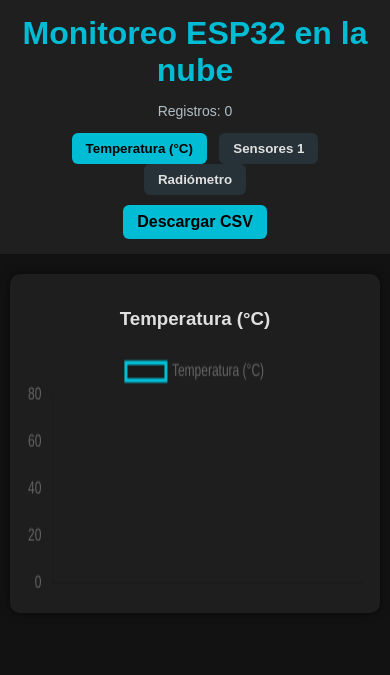
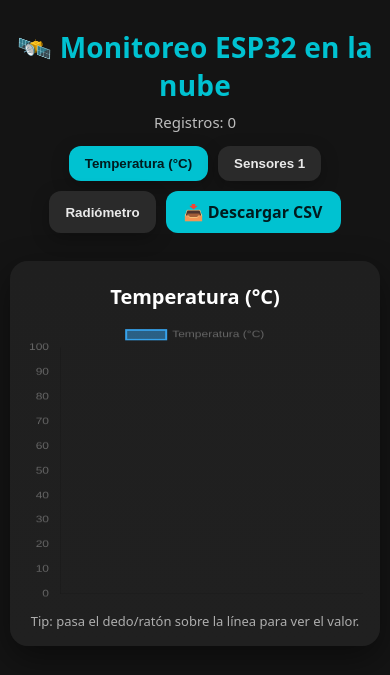
Before and after one commit to keilanicolas-dev/esp32-flask-nube, a Flask app: page / in a window 390 px wide. Shown: the top 675 px of the page. Run offline with Flask 3, Linux system fonts and the light colour scheme; data that the repository does not hold is empty; some libraries are stand-ins or nearby versions.

Commit message:
Update index.html

```diff
--- a/templates/index.html
+++ b/templates/index.html
@@ -1,254 +1,352 @@
 <!DOCTYPE html>
 <html lang="es">
 <head>
-    <meta charset="UTF-8">
+  <meta charset="UTF-8" />
+  <meta name="viewport" content="width=device-width, initial-scale=1.0"/>
   <title>Monitoreo ESP32 en la nube</title>
+
   <script src="https://cdn.jsdelivr.net/npm/chart.js"></script>
+
   <style>
-        body {
-            background-color: #121212;
-            color: #E0E0E0;
-            font-family: Arial, sans-serif;
-            margin: 0;
-            padding: 0;
-            text-align: center;
+    :root{
+      --bg:#141414;
+      --panel:#1f1f1f;
+      --panel2:#202020;
+      --text:#eaeaea;
+      --muted:#bdbdbd;
+      --accent:#00c2d1;
+      --shadow: 0 12px 35px rgba(0,0,0,.45);
+      --radius: 18px;
     }
-        header {
-            background: #1F1F1F;
-            padding: 15px;
-            margin-bottom: 10px;
+
+    *{ box-sizing:border-box; }
+    body{
+      margin:0;
+      font-family: system-ui, -apple-system, Segoe UI, Roboto, Arial, sans-serif;
+      background: var(--bg);
+      color: var(--text);
+      text-align:center;
     }
-        h1 {
-            margin: 0;
-            color: #00BCD4;
+
+    header{
+      padding: 22px 14px 10px;
     }
-        #contador {
-            color: #B0BEC5;
-            font-size: 14px;
+
+    h1{
+      margin: 6px 0 8px;
+      font-size: 34px;
+      font-weight: 800;
+      letter-spacing: .2px;
+      color: var(--accent);
+      display:flex;
+      gap:10px;
+      justify-content:center;
+      align-items:center;
     }
-        .tabs {
-            margin-top: 8px;
+
+    .sub{
+      color: var(--muted);
+      margin: 0 0 14px;
+      font-size: 15px;
     }
-        .tabs button {
-            background:#263238;
-            border:none;
-            color:#E0E0E0;
-            padding:8px 14px;
-            margin:0 4px;
-            border-radius:6px;
+
+    .controls{
+      display:flex;
+      flex-wrap:wrap;
+      justify-content:center;
+      gap:10px;
+      margin: 10px 0 18px;
+    }
+
+    .btn{
+      border:0;
+      background:#2a2a2a;
+      color:var(--text);
+      padding: 10px 16px;
+      border-radius: 12px;
       cursor:pointer;
-            font-weight:bold;
+      font-weight: 650;
+      box-shadow: 0 6px 18px rgba(0,0,0,.25);
+      transition: transform .08s ease, background .2s ease;
+      user-select:none;
     }
-        .tabs button.active {
-            background:#00BCD4;
-            color:#000;
+    .btn:active{ transform: scale(.98); }
+    .btn:hover{ background:#333; }
+
+    .btn.active{
+      background: var(--accent);
+      color: #001b1e;
     }
-        .view {
+
+    .btn-csv{
+      background: var(--accent);
+      color: #001b1e;
+      padding: 10px 18px;
+      border-radius: 12px;
+      font-weight: 800;
+      text-decoration:none;
+      display:inline-flex;
+      align-items:center;
+      gap:10px;
+    }
+    .btn-csv:hover{ filter: brightness(1.05); }
+
+    .wrap{
+      width:min(1100px, 95vw);
+      margin: 0 auto 30px;
+    }
+
+    .tab{
       display:none;
+      animation: fade .15s ease;
     }
-        .view.active {
-            display:block;
+    .tab.active{ display:block; }
+
+    @keyframes fade{
+      from{ opacity:.85; transform: translateY(2px); }
+      to{ opacity:1; transform: translateY(0); }
     }
-        .grid {
-            display: flex;
-            flex-wrap: wrap;
-            justify-content: center;
-            gap: 20px;
-            padding: 10px;
+
+    .grid{
+      display:grid;
+      grid-template-columns: 1fr 1fr;
+      gap: 18px;
+      margin-top: 18px;
     }
-        .card {
-            background: #1E1E1E;
-            border-radius: 10px;
-            padding: 15px;
-            width: 420px;
-            box-shadow: 0 0 10px rgba(0,0,0,0.5);
+
+    .card{
+      background: linear-gradient(180deg, var(--panel), var(--panel2));
+      border-radius: var(--radius);
+      box-shadow: var(--shadow);
+      padding: 18px 16px 16px;
     }
-        canvas {
+
+    .card h2{
+      margin: 4px 0 12px;
+      font-size: 20px;
+      font-weight: 800;
+      color: #fff;
+    }
+
+    canvas{
       width: 100% !important;
-            height: 250px !important;
+      height: 300px !important;
     }
-        a.btn {
-            display:inline-block;
-            margin-top:10px;
-            padding:8px 14px;
-            background:#00BCD4;
-            color:#000;
-            border-radius:6px;
-            text-decoration:none;
-            font-weight:bold;
+
+    @media (max-width: 850px){
+      .grid{ grid-template-columns: 1fr; }
+      canvas{ height: 280px !important; }
+      h1{ font-size: 28px; }
+    }
+
+    .hint{
+      color: var(--muted);
+      font-size: 13px;
+      margin-top: 10px;
+      opacity:.9;
     }
   </style>
 </head>
+
 <body>
   <header>
-    <h1>Monitoreo ESP32 en la nube</h1>
-    <p id="contador">Registros: 0</p>
-    <div class="tabs">
-        <button class="tab-btn active" data-target="tab-temp">Temperatura (°C)</button>
-        <button class="tab-btn" data-target="tab-grupo1">Sensores 1</button>
-        <button class="tab-btn" data-target="tab-rad">Radiómetro</button>
+    <h1>🛰️ Monitoreo ESP32 en la nube</h1>
+    <p class="sub">Registros: <span id="regCount">0</span></p>
+
+    <div class="controls">
+      <button class="btn active" id="btnTemp" onclick="mostrarTab('temp', this)">Temperatura (°C)</button>
+      <button class="btn" id="btnSens" onclick="mostrarTab('sens', this)">Sensores 1</button>
+      <button class="btn" id="btnRad"  onclick="mostrarTab('rad', this)">Radiómetro</button>
+
+      <!-- Si tu endpoint CSV es /csv, cambia href="/api/csv" por href="/csv" -->
+      <a class="btn-csv" href="/api/csv" download>📥 Descargar CSV</a>
     </div>
-    <a class="btn" href="/api/csv"> Descargar CSV</a>
   </header>
 
-<!-- TAB 1: Voltaje 2 -->
-<div id="tab-temp" class="view active">
+  <div class="wrap">
+    <!-- TAB TEMPERATURA -->
+    <section class="tab active" id="temp">
+      <div class="card">
+        <h2>Temperatura (°C)</h2>
+        <canvas id="cTemp"></canvas>
+        <div class="hint">Tip: pasa el dedo/ratón sobre la línea para ver el valor.</div>
+      </div>
+    </section>
+
+    <!-- TAB SENSORES 1 -->
+    <section class="tab" id="sens">
       <div class="grid">
         <div class="card">
-            <h3>Temperatura (°C)</h3>
-<canvas id="grafVoltaje2"></canvas>
+          <h2>Voltaje (V)</h2>
+          <canvas id="cVolt"></canvas>
+        </div>
+        <div class="card">
+          <h2>Corriente (A)</h2>
+          <canvas id="cCorr"></canvas>
+        </div>
+        <div class="card" style="grid-column: 1 / -1;">
+          <h2>Potencia (W)</h2>
+          <canvas id="cPot"></canvas>
         </div>
       </div>
+    </section>
+
+    <!-- TAB RADIÓMETRO -->
+    <section class="tab" id="rad">
+      <div class="card">
+        <h2>Radiómetro</h2>
+        <canvas id="cRad"></canvas>
       </div>
-
-<!-- TAB 2: grupo principal -->
-<div id="tab-grupo1" class="view">
-    <div class="grid">
-        <div class="card">
-            <h3>Voltaje 1 (V)</h3>
-            <canvas id="grafVoltaje1"></canvas>
-        </div>
-        <div class="card">
-            <h3>Corriente 1 (A)</h3>
-            <canvas id="grafCorriente1"></canvas>
-        </div>
-        <div class="card">
-            <h3>Potencia 1 (W)</h3>
-            <canvas id="grafPotencia1"></canvas>
-        </div>
-    </div>
-</div>
-
-<!-- TAB 3: radiómetro -->
-<div id="tab-rad" class="view">
-    <div class="grid">
-        <div class="card">
-            <h3>Radiómetro</h3>
-            <canvas id="grafRad"></canvas>
-        </div>
-    </div>
+    </section>
   </div>
 
   <script>
-    // Tabs
-    const tabBtns = document.querySelectorAll(".tab-btn");
-    const views = document.querySelectorAll(".view");
-    tabBtns.forEach(btn => {
-        btn.addEventListener("click", () => {
-            tabBtns.forEach(b => b.classList.remove("active"));
-            views.forEach(v => v.classList.remove("active"));
-            btn.classList.add("active");
-            document.getElementById(btn.dataset.target).classList.add("active");
-        });
-    });
+    // =========================
+    // CONFIG
+    // =========================
+    const MAX_POINTS = 80;     // ventana visible (evita saturación)
+    const INTERVAL_MS = 3000;  // cada cuánto actualiza (ms)
+    let lastId = 0;
 
-    // Crear gráficos
-    const makeChart = (id, label, maxY) => {
-    const ctx = document.getElementById(id).getContext("2d");
+    // =========================
+    // TABS
+    // =========================
+    function mostrarTab(id, btn){
+      document.querySelectorAll('.tab').forEach(t => t.classList.remove('active'));
+      document.getElementById(id).classList.add('active');
+
+      document.querySelectorAll('.btn').forEach(b => b.classList.remove('active'));
+      btn.classList.add('active');
+    }
+
+    // =========================
+    // CHART FACTORY
+    // =========================
+    function makeChart(canvasId, label, suggestedMax=null){
+      const ctx = document.getElementById(canvasId).getContext('2d');
+
       return new Chart(ctx, {
-        type: "line",
+        type: 'line',
         data: {
           labels: [],
           datasets: [{
             label,
             data: [],
-                borderColor: "#00BCD4",
-                tension: 0.35,
+            borderWidth: 2,
+            pointRadius: 0,     // sin puntitos (más fluido)
+            pointHitRadius: 12, // área de toque (móvil)
+            tension: 0.25,
             fill: false,
-                pointRadius: 2,        // puntito pequeño visible
-                pointHoverRadius: 5,   // se agranda al pasar encima
-                pointHitRadius: 10     // área “tocable” más grande (para dedo)
           }]
         },
         options: {
-            animation: {
-                duration: 400,
-                easing: "linear"
+          responsive: true,
+          maintainAspectRatio: false,
+          animation: false,
+          parsing: false,
+          normalized: true,
+
+          interaction: {
+            mode: 'nearest',
+            intersect: false
           },
-            interaction: {
-                mode: "nearest",   // toma el punto más cercano
-                intersect: false   // no hace falta tocar exactamente encima
-            },
+
           plugins: {
             legend: { display: true },
             tooltip: {
               enabled: true,
+              mode: 'nearest',
+              intersect: false,
               callbacks: {
-                        // Texto que aparece en el tooltip
-                        label: function (ctx) {
-                            const valor = ctx.parsed.y;
-                            return `${label}: ${valor}`;
-                        },
-                        title: function (items) {
-                            // usamos la hora (label en X)
-                            const lbl = items[0].label || "";
-                            return `Hora: ${lbl}`;
-                        }
+                label: (ctx) => `${ctx.dataset.label}: ${ctx.parsed.y}`
               }
             }
           },
+
           scales: {
             x: {
-                    grid: { display: false },
-                    ticks: {
-                        maxTicksLimit: 6,
-                        autoSkip: true,
-                        callback: function (val) {
-                            const text = this.getLabelForValue(val) || "";
-                            return text.substring(0, 5); // HH:MM
-                        }
-                    }
+              ticks: { maxRotation: 0, autoSkip: true },
+              grid: { display: false }
             },
             y: {
-                    grid: { display: false },
-                    suggestedMin: 0,
-                    suggestedMax: maxY
+              beginAtZero: true,
+              suggestedMax: suggestedMax ?? undefined,
+              grid: { display: false }
             }
           }
         }
       });
-};
+    }
 
+    // Creamos charts globales (para usarlos en la actualización incremental)
+    window.chartTemp = makeChart("cTemp", "Temperatura (°C)", 100);
+    window.chartVolt = makeChart("cVolt", "Voltaje (V)", 30);
+    window.chartCorr = makeChart("cCorr", "Corriente (A)", 5);
+    window.chartPot  = makeChart("cPot",  "Potencia (W)", 200);
+    window.chartRad  = makeChart("cRad",  "Radiometro", 4095);
 
-    const chartV1 = makeChart("grafVoltaje1", "Voltaje 1 (V)", 20);
-   const chartV2 = makeChart("grafVoltaje2", "Temperatura (°C)", 80); // o el rango que quieras
-    const chartC1 = makeChart("grafCorriente1", "Corriente 1 (A)", 5);
-    const chartP1 = makeChart("grafPotencia1", "Potencia 1 (W)", 200);
-    const chartRad = makeChart("grafRad", "Radiometro", 4095);
+    // =========================
+    // UTIL: push + recorte ventana
+    // =========================
+    function pushPoint(chart, label, value){
+      chart.data.labels.push(label);
+      chart.data.datasets[0].data.push(value);
 
-    async function actualizar() {
-        try {
-            const res = await fetch("/api/data?n=40");
-            const datos = await res.json();
-
-            document.getElementById("contador").innerText = "Registros: " + datos.length;
-
-            const labels = datos.map(d => (d.fecha || "").split(" ")[1] || "");
-
-            chartV1.data.labels = labels;
-            chartV2.data.labels = labels;
-            chartC1.data.labels = labels;
-            chartP1.data.labels = labels;
-            chartRad.data.labels = labels;
-
-            chartV1.data.datasets[0].data = datos.map(d => d.voltaje1 || 0);
-            chartV2.data.datasets[0].data = datos.map(d => d.voltaje2 || 0);
-            chartC1.data.datasets[0].data = datos.map(d => d.corriente1 || 0);
-            chartP1.data.datasets[0].data = datos.map(d => d.potencia1 || 0);
-            chartRad.data.datasets[0].data = datos.map(d => d.radiometro || 0);
-
-            chartV1.update();
-            chartV2.update();
-            chartC1.update();
-            chartP1.update();
-            chartRad.update();
-        } catch (e) {
-            console.error("Error al actualizar datos:", e);
+      if (chart.data.labels.length > MAX_POINTS) {
+        chart.data.labels.shift();
+        chart.data.datasets[0].data.shift();
       }
     }
 
+    // =========================
+    // FETCH INCREMENTAL
+    // =========================
+    async function actualizar(){
+      try{
+        const url = lastId ? `/api/data?after_id=${lastId}` : `/api/data`;
+        const res = await fetch(url, { cache: "no-store" });
+        const nuevos = await res.json();
+
+        // Si tu backend aún no tiene after_id/id, esto te puede llegar sin id.
+        // Pero como ya lo configuraste, debe venir con "id".
+        if(!Array.isArray(nuevos) || nuevos.length === 0) return;
+
+        // actualiza contador (siempre mostramos el total como "al menos 300", pero el count real está en DB)
+        // si quieres count real, se haría endpoint /api/count; por ahora mostramos el último id como indicador.
+        const ultimo = nuevos[nuevos.length - 1];
+        if (ultimo.id) {
+          lastId = ultimo.id;
+          document.getElementById("regCount").textContent = lastId;
+        } else {
+          // fallback si no hay id
+          document.getElementById("regCount").textContent = "—";
+        }
+
+        nuevos.forEach(p => {
+          const etiqueta = p.hora || ""; // eje X
+          // Manejo de nulls: si viene null, no lo metemos
+          if (p.temperatura !== null && p.temperatura !== undefined) pushPoint(window.chartTemp, etiqueta, p.temperatura);
+          if (p.voltaje     !== null && p.voltaje     !== undefined) pushPoint(window.chartVolt, etiqueta, p.voltaje);
+          if (p.corriente   !== null && p.corriente   !== undefined) pushPoint(window.chartCorr, etiqueta, p.corriente);
+          if (p.potencia    !== null && p.potencia    !== undefined) pushPoint(window.chartPot,  etiqueta, p.potencia);
+          if (p.radiometro  !== null && p.radiometro  !== undefined) pushPoint(window.chartRad,  etiqueta, p.radiometro);
+        });
+
+        // update rápido
+        window.chartTemp.update('none');
+        window.chartVolt.update('none');
+        window.chartCorr.update('none');
+        window.chartPot.update('none');
+        window.chartRad.update('none');
+
+      } catch(e){
+        console.log("Error update:", e);
+      }
+    }
+
+    // Primera carga + loop
     actualizar();
-    setInterval(actualizar, 5000);
+    setInterval(actualizar, INTERVAL_MS);
   </script>
 </body>
 </html>
```
Lines whose indentation alone changed are shown as unchanged.
